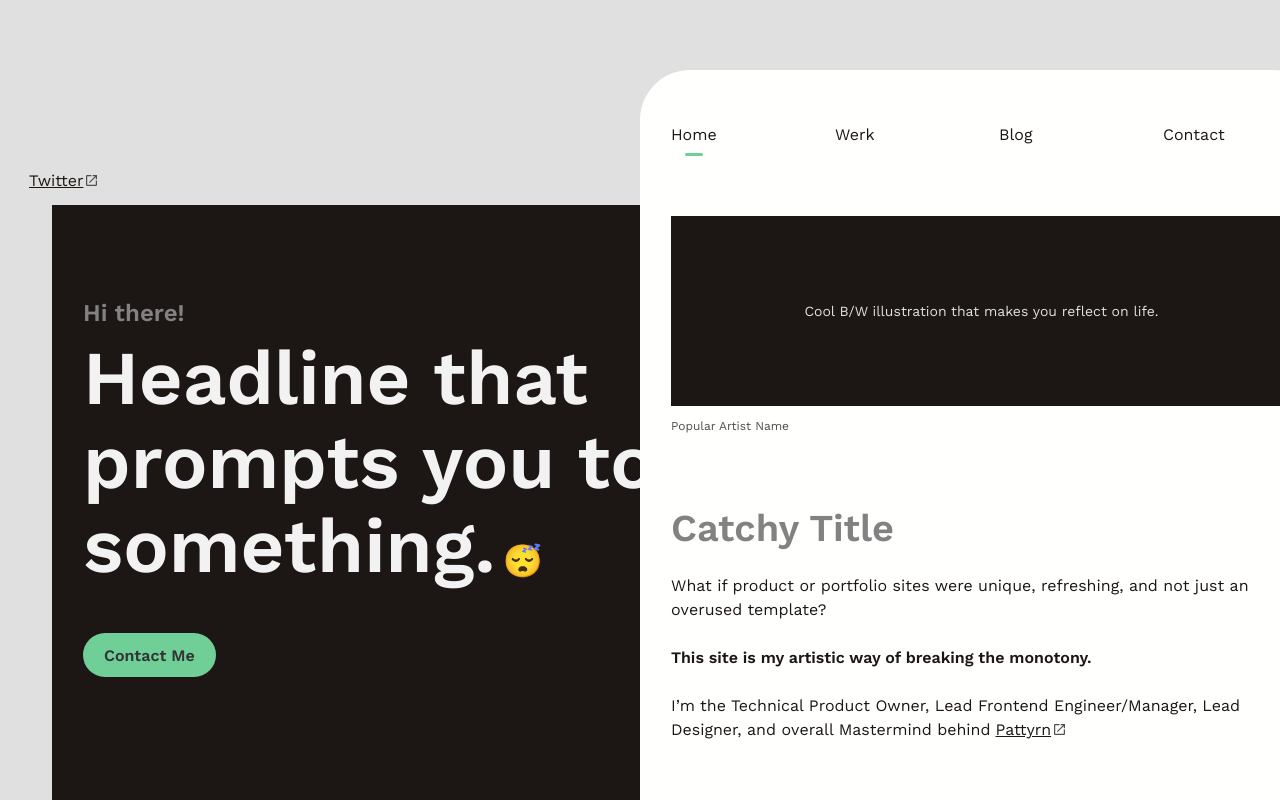
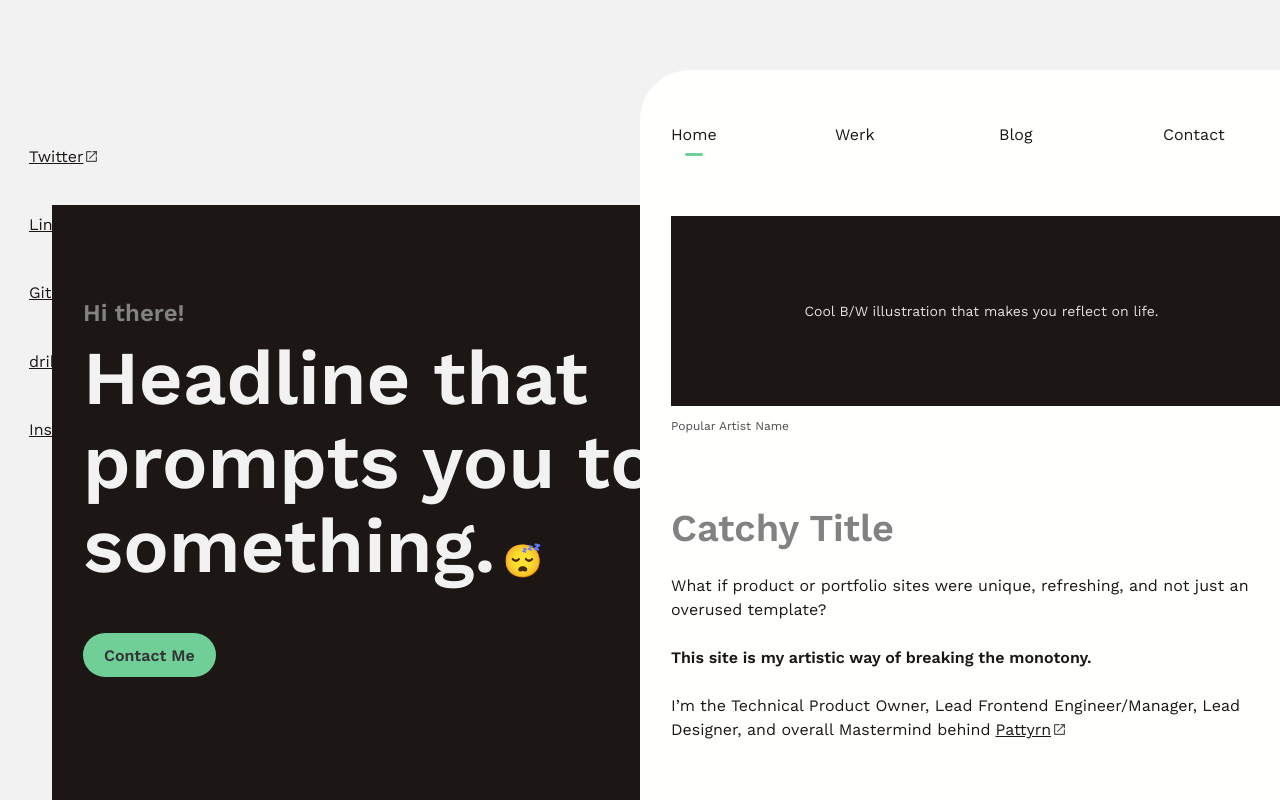
Before and after one commit to caseybaggz/caseybaggz, a Gatsby site: page / in a window 1280 px wide. Shown: the top 800 px of the page. Built offline with nearby package versions, Linux system fonts and the light colour scheme; Gatsby itself is replaced by a stand-in of ours; some packages are replaced by stand-ins of ours.

Commit message:
Add transform-json for SocialNav

```diff
--- a/gatsby-config.js
+++ b/gatsby-config.js
@@ -6,6 +6,7 @@ module.exports = {
     `gatsby-plugin-sharp`,
     `gatsby-plugin-styled-components`,
     `gatsby-transformer-sharp`,
+    `gatsby-transformer-json`,
     {
       resolve: `gatsby-plugin-google-analytics`,
       options: {
@@ -47,9 +48,7 @@ module.exports = {
     {
       resolve: `gatsby-plugin-google-fonts`,
       options: {
-        fonts: [
-          `Work Sans\:400,600`
-        ],
+        fonts: [`Work Sans\:400,600`],
         display: 'swap'
       }
     },
--- a/package.json
+++ b/package.json
@@ -24,6 +24,7 @@
     "gatsby-plugin-styled-components": "^3.2.1",
     "gatsby-plugin-typography": "^2.4.1",
     "gatsby-source-filesystem": "^2.2.2",
+    "gatsby-transformer-json": "^2.3.1",
     "gatsby-transformer-sharp": "^2.4.2",
     "react": "^16.13.1",
     "react-dom": "^16.13.1",
--- a/src/components/layout/SocialNav.js
+++ b/src/components/layout/SocialNav.js
@@ -1,18 +1,19 @@
 // @flow
 
 import React from 'react';
+import { useStaticQuery, graphql } from 'gatsby';
 import styled from 'styled-components';
 import Headline from '../typography/Headline';
 import ExternalTextLink from '../actions/ExternalTextLink';
 import media from '../../utils/media';
 
 const Wrapper = styled.div`
-  background-color: ${props => props.theme.gray5};
+  background-color: ${props => props.theme.gray6};
   bottom: 0;
   height: 100vh;
   left: 0;
   padding-left: 24px;
-  padding-top: 124px;
+  padding-top: 100px;
   position: fixed;
   right: 0;
   top: 0;
@@ -37,12 +38,28 @@ const ListItem = styled.li`
 type Props = {};
 
 function SocialNav(props: Props): React$Node {
+  const data = useStaticQuery(graphql`
+    query SocialNavQuery {
+      allSocialLinksJson {
+        edges {
+          node {
+            id
+            name
+            uri
+          }
+        }
+      }
+    }
+  `);
+  const { edges } = data.allSocialLinksJson;
   const LinkItems: Array<React$Node> = React.useMemo(() => {
-    return (
-      <ListItem>
-        <ExternalTextLink href="">Twitter</ExternalTextLink>
+    return edges.map(edgeItem => (
+      <ListItem key={edgeItem.node.id}>
+        <ExternalTextLink href={edgeItem.node.uri}>
+          {edgeItem.node.name}
+        </ExternalTextLink>
       </ListItem>
-    );
+    ));
   }, []);
 
   return (
--- /dev/null
+++ b/src/data/socialLinks.json
@@ -0,0 +1,27 @@
+[
+  {
+    "id": "1",
+    "name": "Twitter",
+    "uri": "https://twitter.com/caseybaggz"
+  },
+  {
+    "id": "2",
+    "name": "LinkedIn",
+    "uri": "https://www.linkedin.com/in/caseybaggz/"
+  },
+  {
+    "id": "3",
+    "name": "GitHub",
+    "uri": "https://github.com/caseybaggz"
+  },
+  {
+    "id": "4",
+    "name": "dribbble",
+    "uri": "https://dribbble.com/caseybaggz"
+  },
+  {
+    "id": "5",
+    "name": "Instagram",
+    "uri": "https://www.instagram.com/caseybaggz/"
+  }
+]
```
Also changed, not shown: 1 other file.
